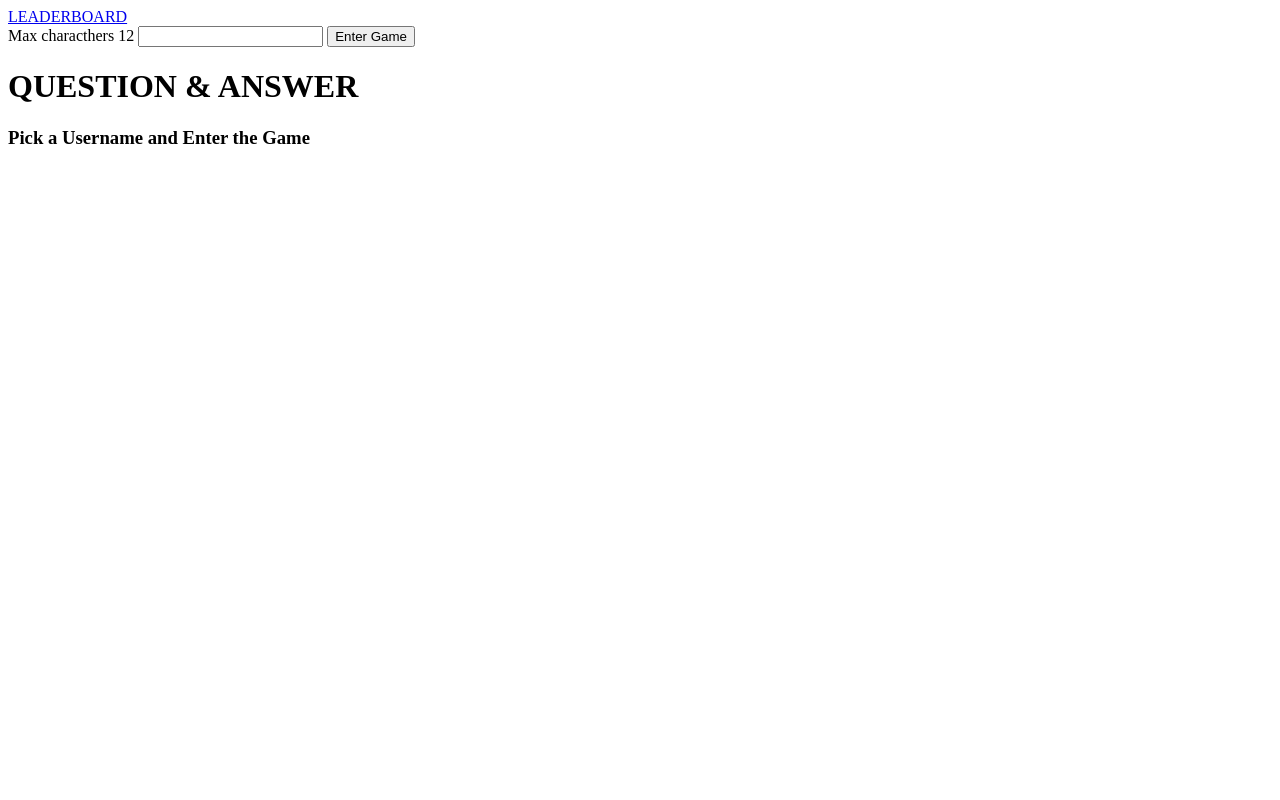
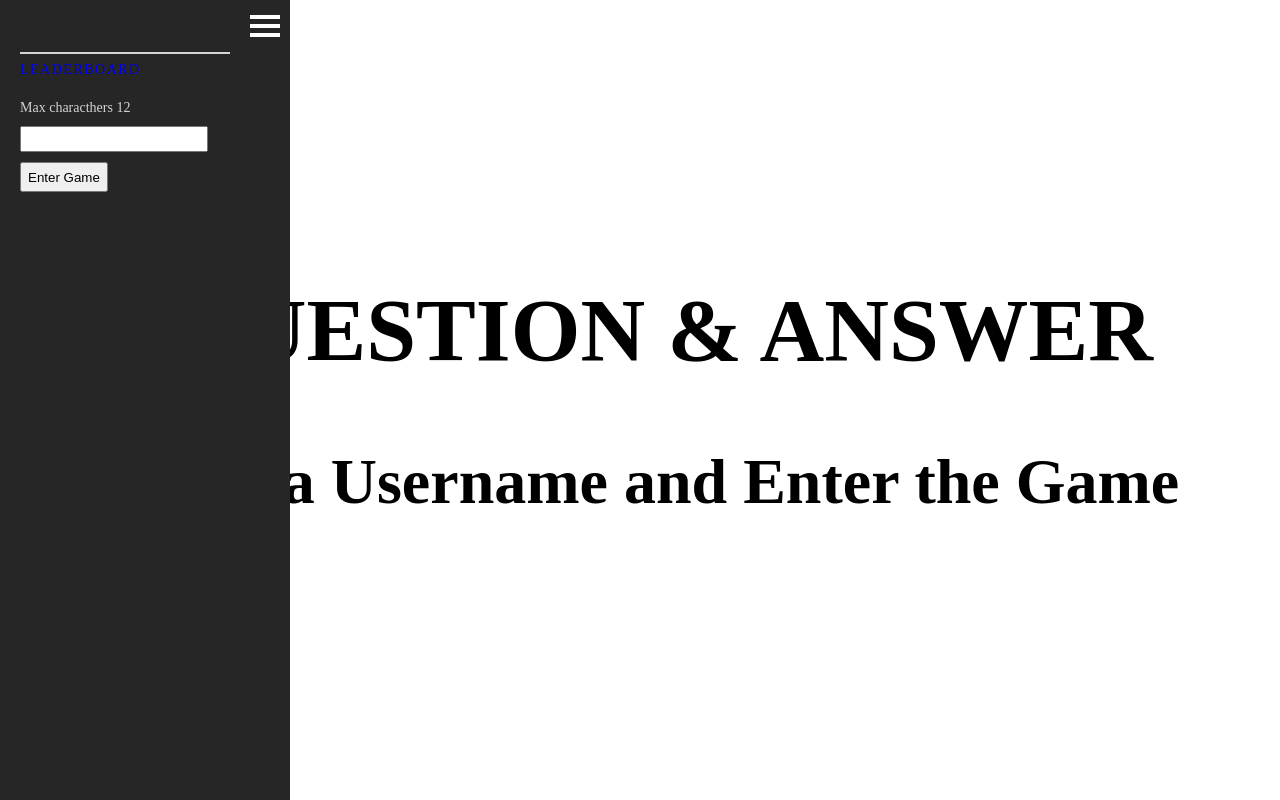
Before and after one commit to JohnL3/milestone-project-three, a Flask app: page / in a window 1280 px wide. Run offline with Flask 2, Linux system fonts and the light colour scheme.

Commit message:
added styles for index page and common styles for all pages and added to index html and removed unneeded classes

```diff
--- a/static/css/styles.css
+++ b/static/css/styles.css
@@ -0,0 +1,108 @@
+body, html {
+    margin: 0;
+}
+
+/**************** aside used on index game and leaderboard ****************/
+aside a {
+	text-decoration: none;
+}
+
+aside a:visited {
+  color: #2f2fe2;
+}
+
+aside a:hover {
+  color: white;
+}
+
+aside {
+  width: 290px;
+  height: 100%;
+  position: fixed;
+  top: 0;
+  left: 0;/*-245px;*/
+  background: #262626;
+  box-sizing: border-box;
+  padding: 40px 10px;
+  padding-top: 0;
+  padding-left: 20px;
+  font-size: 14px;
+  color: #d4d4d4;
+  z-index: 100;
+}
+
+.aside-inner-box {
+  display: grid;
+  width: 210px;
+  line-height: 1.5;
+  letter-spacing: 1.5px;
+}
+
+/************************ burger icon used on index game and leaderboard ****************/
+.burger-container {
+  display: grid;
+  width: 100%;
+  grid-template-columns: 1fr 30px;
+}
+#burger {
+  width: 30px;
+  margin: 10px 0;
+  grid-column: 2;
+}
+
+.burger {
+  display: block;
+  border: 2px solid white;
+  margin: 5px 0;
+}
+
+/*******************************************************/
+
+/*************************** used only on index ************************/
+
+aside input {
+  margin: 10px 0;
+  height: 20px;
+  padding-left: 5px;
+  display: block;
+}
+
+aside button {
+  height: 30px;
+}
+
+#user {
+  margin-top: 20px;
+}
+
+.title {
+    width: 100%;
+    text-align: center;
+    box-sizing: border-box;
+    padding: 0 10px;
+}
+.title h1  {
+  font-size: 7vw;
+}
+
+.title h3 {
+  font-size: 5vw;
+}
+/**************************************************************************/
+
+/************* common to all pages ****************************************/
+nav {
+  display: grid;
+  grid-template-columns: 1fr 1fr;
+  border-top: 2px solid;
+  padding-top: 5px;
+  text-align: inherit;
+}
+
+main {
+    display: flex;
+    justify-content: center;
+    align-items: center;
+    height: 100vh;
+    margin-left: 45px;
+}
--- a/templates/index.html
+++ b/templates/index.html
@@ -7,22 +7,24 @@
 {% block content %}
 <div id='md-screen-con' class='sm-screen-con'>
     <aside>
-        <div id='burger'>
-            <span class='burger'></span>
-            <span class='burger'></span>
-            <span class='burger'></span>
+        <div class='burger-container'>
+            <div id='burger'>
+                <span class='burger'></span>
+                <span class='burger'></span>
+                <span class='burger'></span>
+            </div>
         </div>
         <div class='aside-inner-box'>
             <nav >
-              <span class='home'><a href="{{ url_for('leaderboard') }}" class="active">LEADERBOARD</a></span>
+              <span><a href="{{ url_for('leaderboard') }}">LEADERBOARD</a></span>
             </nav>
         </div>
 
         <form id='myForm' action='http://question-answer-johnl3.c9users.io/' method='POST'>
             <div id="user">
-                <label class='user'>Max characthers 12</label>
-                <input class='user' type='text' required='true' maxlength='12' name='username' value='{{username}}'>
-                <button type="submit" value='submit' class="user btn">Enter Game</button>
+                <label>Max characthers 12</label>
+                <input type='text' required='true' maxlength='12' name='username' value='{{username}}'>
+                <button type="submit" value='submit'>Enter Game</button>
             </div>
         </form>
     </aside>
```
